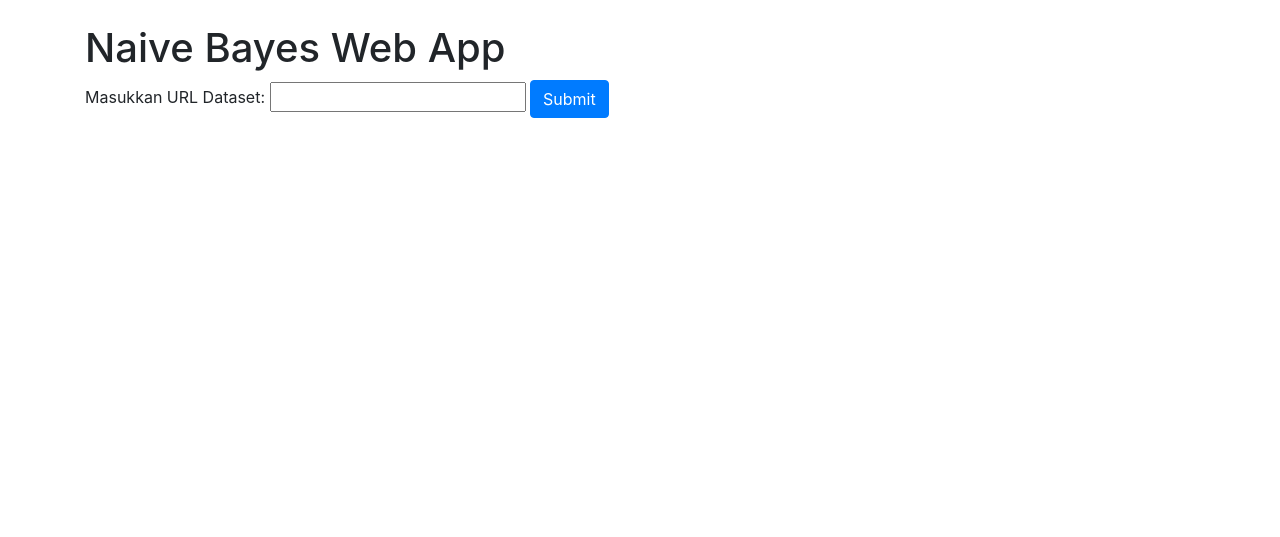
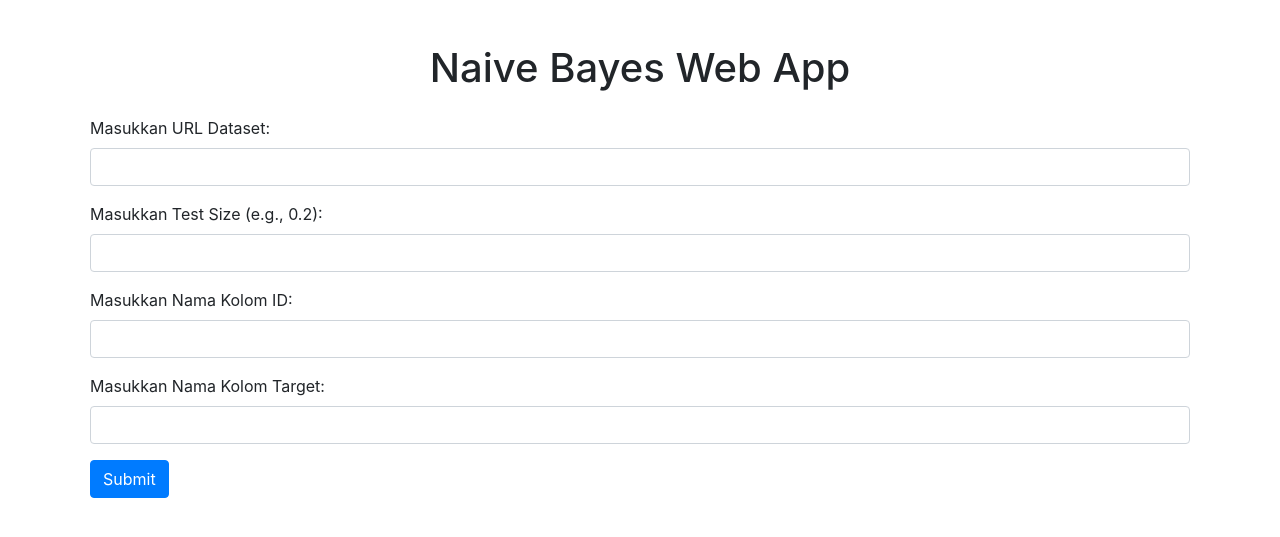
Before and after one commit to wahyuex/naivebayes, a Flask app: page / in a window 1280 px wide. Shown: the top 537 px of the page. Run offline with Flask 3, Linux system fonts and the light colour scheme; some libraries are stand-ins or nearby versions.

Commit message:
sudah done tanpa berubah accurate

```diff
--- a/flaskenv/quickstart/app.py
+++ b/flaskenv/quickstart/app.py
@@ -1,17 +1,36 @@
-from flask import Flask, render_template, request
+from flask import Flask, render_template, request, redirect, url_for
 import pandas as pd
 from sklearn.model_selection import train_test_split
 from sklearn.naive_bayes import GaussianNB
+from sklearn.utils import check_random_state
 from sklearn.metrics import accuracy_score, classification_report
-
+import numpy as np
 app = Flask(__name__)
 
-# Inisialisasi variabel global untuk menyimpan dataset
+# Function to authenticate users (replace this with your actual authentication logic)
+def authenticate(username, password):
+    return username == "admin" and password == "admin"
+
+@app.route('/login', methods=['GET', 'POST'])
+def login():
+    login_error = None  # Initialize login_error
+    if request.method == 'POST':
+        username = request.form['username']
+        password = request.form['password']
+
+        if authenticate(username, password):
+            # Redirect to the index page with the username as a parameter
+            return redirect(url_for('index', username=username))
+        else:
+            login_error = "Invalid username or password."
+
+    return render_template('login.html', login_error=login_error)
+
+# Initialize global variable to store the dataset
 current_df = pd.DataFrame()
-
 @app.route('/', methods=['GET', 'POST'])
 def index():
-    global current_df  # Gunakan variabel global
+    global current_df  # Use the global variable
 
     df_head = None
     target_column = None
@@ -23,24 +42,30 @@ def index():
         try:
             # Load and preprocess the dataset
             dataset_url = request.form['dataset-url']
-            path = 'https://drive.google.com/uc?export=download&id='+dataset_url.split('/')[-2]
+            id_column_name = request.form['id-column-name']
+            target_column_name = request.form['target-column-name']
+            test_size = float(request.form['test-size'])  # Convert user input to a float
 
-            # Bersihkan data lama
+            print(f"Attempting to load data from URL: {dataset_url}")
+            path = 'https://drive.google.com/uc?export=download&id=' + dataset_url.split('/')[-2]
+
+            # Reset current_df to an empty DataFrame
             current_df = pd.DataFrame()
 
             current_df = pd.read_csv(path)
-            current_df.drop(['Car_Name'], axis=1, inplace=True)
+            current_df.drop([id_column_name], axis=1, inplace=True)
 
             # Display the first few rows of the DataFrame
             df_head = current_df.head().to_html(classes='table table-striped')
 
             # Assume the target column is named 'label'
-            target_column = current_df['Owner'].to_string(index=False)
+            target_column = current_df[target_column_name].to_string(index=False)
 
-            # Split the data into training and testing sets
-            X = current_df.drop('Owner', axis=1)
-            y = current_df['Owner']
-            X_train, X_test, y_train, y_test = train_test_split(X, y, test_size=0.2)
+            # Split the data into training and testing sets with customizable test_size
+            random_state = check_random_state(42)
+            X = current_df.drop(target_column_name, axis=1)
+            y = current_df[target_column_name]
+            X_train, X_test, y_train, y_test = train_test_split(X, y, test_size=test_size, random_state=random_state)
 
             # Create and train the Gaussian Naive Bayes model
             clf = GaussianNB()
@@ -55,8 +80,12 @@ def index():
 
         except Exception as e:
             error_message = f"Error: {str(e)} Data tidak dapat diklasifikasikan."
+            # Reset current_df to an empty DataFrame
+            current_df = pd.DataFrame()
 
-    return render_template('index.html', df_head=df_head, target_column=target_column, accuracy=accuracy, classification_report=classification_report_str, error_message=error_message)
+    return render_template('index.html', df_head=df_head, target_column=target_column, accuracy=accuracy,
+                           classification_report=classification_report_str, error_message=error_message)
 
 if __name__ == '__main__':
+    np.random.seed(42)
     app.run(debug=True)
--- a/flaskenv/quickstart/templates/index.html
+++ b/flaskenv/quickstart/templates/index.html
@@ -5,14 +5,46 @@
     <meta name="viewport" content="width=device-width, initial-scale=1.0">
     <title>Naive Bayes Web App</title>
     <link rel="stylesheet" href="https://stackpath.bootstrapcdn.com/bootstrap/4.3.1/css/bootstrap.min.css">
+    <style>
+        body {
+            display: flex;
+            align-items: center;
+            justify-content: center;
+            margin: 0;
+        }
+
+        .container {
+            background-color: #ffffff;
+            padding: 20px;
+            border-radius: 10px;
+        }
+    </style>
 </head>
 <body>
     <div class="container mt-4">
-        <h1>Naive Bayes Web App</h1>
+        <h1 class="text-center">Naive Bayes Web App</h1>
 
-        <form method="post" action="/">
-            <label for="dataset-url">Masukkan URL Dataset:</label>
-            <input type="text" name="dataset-url" id="dataset-url" required>
+        <form method="post" action="/" class="mt-4">
+            <div class="form-group">
+                <label for="dataset-url">Masukkan URL Dataset:</label>
+                <input type="text" class="form-control" name="dataset-url" id="dataset-url" required>
+            </div>
+
+            <div class="form-group">
+                <label for="test-size">Masukkan Test Size (e.g., 0.2):</label>
+                <input type="text" class="form-control" name="test-size" id="test-size" required>
+            </div>
+
+            <div class="form-group">
+                <label for="id-column-name">Masukkan Nama Kolom ID:</label>
+                <input type="text" class="form-control" name="id-column-name" id="id-column-name" required>
+            </div>
+
+            <div class="form-group">
+                <label for="target-column-name">Masukkan Nama Kolom Target:</label>
+                <input type="text" class="form-control" name="target-column-name" id="target-column-name" required>
+            </div>
+
             <button type="submit" class="btn btn-primary">Submit</button>
         </form>
 
```
Also changed, not shown: flaskenv/quickstart/templates/login.html (+28 -12 lines), flaskenv/quickstart/static/images/BGwebdatmin.png (added), 1 other file.
